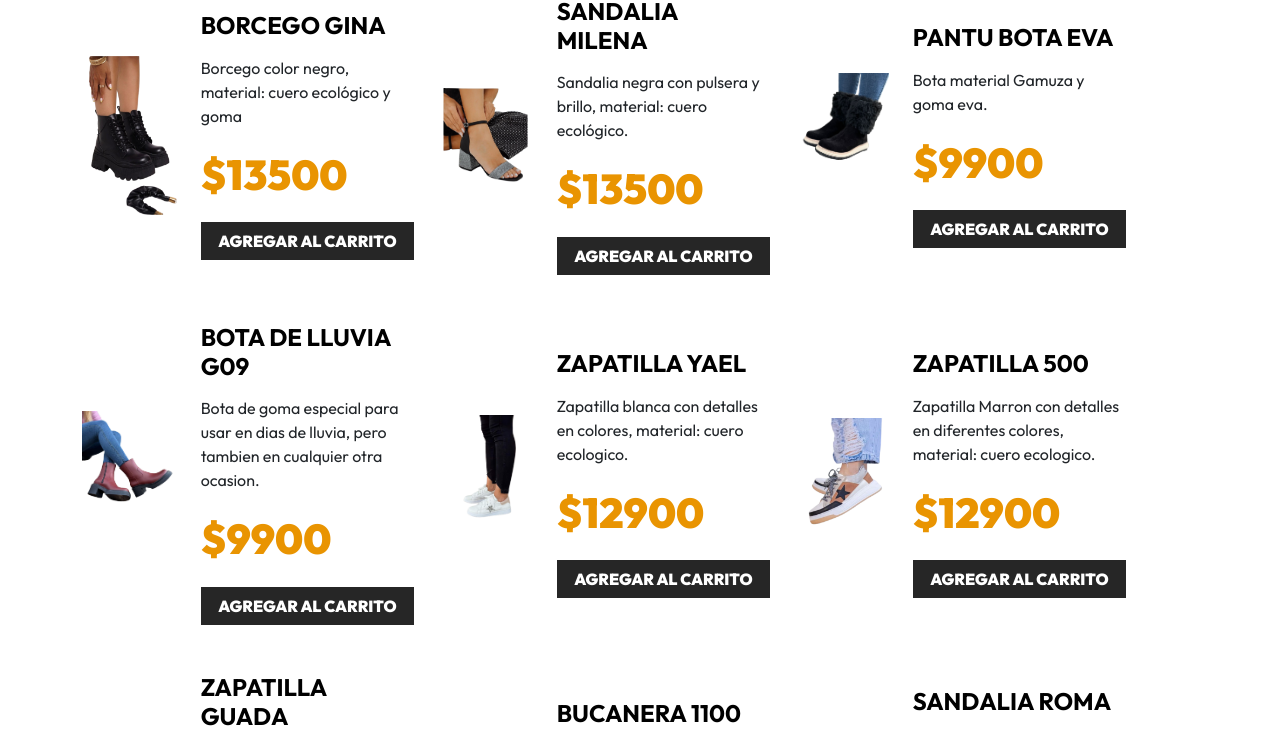
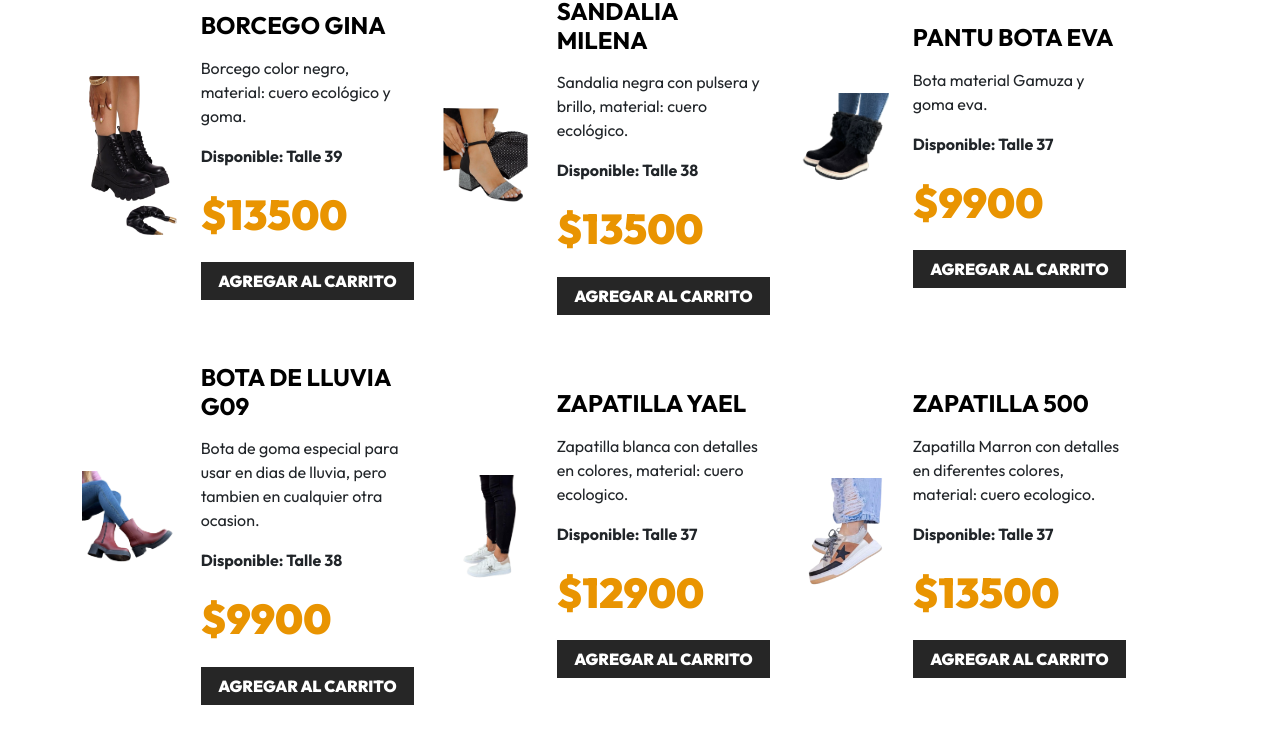
Before and after one commit to AmaliaRibeiro/TiendaDeZapatos-Vue3.Js, a Vue app: page / in a window 1280 px wide. Shown: the part 1019-1755 px from the top of the page. Built offline with nearby package versions, Linux system fonts and the light colour scheme.

Commit message:
feat: add one line zapato component

```diff
--- a/src/App.vue
+++ b/src/App.vue
@@ -42,13 +42,14 @@ const guardarLocalStorage = () => {
 
  const decrementarCantidad = (id) => {
   const index = carrito.value.findIndex(producto => producto.id === id)
-  if(carrito.value[index].cantidad <= 1) return //validacion para que no baje del 1 la cantidad
+  if(carrito.value[index].cantidad <= 1)
+  return //validacion para que no baje del 1 la cantidad
   carrito.value[index].cantidad--
  }
 
  const incrementarCantidad = (id) => {
   const index = carrito.value.findIndex(producto => producto.id === id)
-  if(carrito.value[index].cantidad >= 5) return //para que no sume mas de 1 en cantidad.
+  if(carrito.value[index].cantidad >= 1) return //para que no sume mas de 1 en cantidad.
   carrito.value[index].cantidad++
  }
 
--- a/src/components/Zapato.vue
+++ b/src/components/Zapato.vue
@@ -21,6 +21,7 @@ defineEmits(['agregar-carrito'])
         <h3 class="text-black fs-4 fw-bold text-uppercase">{{ zapato.nombre}}</h3>
         <p>{{ numero }}</p>
         <p>{{ zapato.descripcion }}</p>
+        <p class="fw-bold">{{ zapato.talle }}</p>
         <p class="fw-black text-primary fs-3">${{ zapato.precio }}</p>
         <button
             type="button"
--- a/src/data/zapatos.js
+++ b/src/data/zapatos.js
@@ -3,7 +3,8 @@ export const db = [
         id: 1,
         nombre: 'Borcego Gina',
         imagen: 'botaGina',
-        descripcion: 'Borcego color negro, material: cuero ecológico y goma',
+        descripcion: 'Borcego color negro, material: cuero ecológico y goma.',
+        talle: 'Disponible: Talle 39',
         precio: 13500,
     },
     {
@@ -11,6 +12,7 @@ export const db = [
         nombre: 'Sandalia Milena',
         imagen: 'milena2',
         descripcion: 'Sandalia negra con pulsera y brillo, material: cuero ecológico.',
+        talle: 'Disponible: Talle 38',
         precio: 13500,
     },
     {
@@ -18,6 +20,7 @@ export const db = [
         nombre: 'Pantu Bota Eva',
         imagen: 'pantuBota2',
         descripcion: 'Bota material Gamuza y goma eva.',
+        talle: 'Disponible: Talle 37',
         precio: 9900,
     },
     {
@@ -25,6 +28,7 @@ export const db = [
         nombre: 'Bota de lluvia G09',
         imagen: 'pantuLluvia',
         descripcion: 'Bota de goma especial para usar en dias de lluvia, pero tambien en cualquier otra ocasion.',
+        talle: 'Disponible: Talle 38',
         precio: 9900,
     },
     {
@@ -32,6 +36,7 @@ export const db = [
         nombre: 'Zapatilla Yael',
         imagen: 'yael',
         descripcion: 'Zapatilla blanca con detalles en colores, material: cuero ecologico.',
+        talle: 'Disponible: Talle 37',
         precio: 12900,
     },
     {
@@ -39,13 +44,15 @@ export const db = [
         nombre: 'Zapatilla 500',
         imagen: 'zapa500_2',
         descripcion: 'Zapatilla Marron con detalles en diferentes colores, material: cuero ecologico.',
-        precio: 12900,
+        talle: 'Disponible: Talle 37',
+        precio: 13500,
     },
     {
         id: 7,
         nombre: 'Zapatilla Guada',
         imagen: 'zapaTini1',
         descripcion: 'Zapatilla rosa con altura con detalles en brillo.',
+        talle: 'Disponible: Talle 38',
         precio: 16900,
     },
     {
@@ -53,6 +60,7 @@ export const db = [
         nombre: 'Bucanera 1100',
         imagen: 'buca1',
         descripcion: 'Bucanera material: gamuza.',
+        talle: 'Disponible: Talle 38',
         precio: 13500,
     },
     {
@@ -60,6 +68,7 @@ export const db = [
         nombre: 'Sandalia Roma',
         imagen: 'romanaSuela',
         descripcion: 'Sandalia 100% Cuero color suela, material: cuero y yute.',
+        talle: 'Disponible: Talle 36',
         precio: 13900,
     },
     {
@@ -67,6 +76,7 @@ export const db = [
         nombre: 'Sandalia Romani',
         imagen: 'romanaVerde',
         descripcion: 'Sandalia verde 100% Cuero.',
+        talle: 'Disponible: Talle 37',
         precio: 13900,
     },
     {
@@ -74,6 +84,7 @@ export const db = [
         nombre: 'Sandalia Sandi Fucsia',
         imagen: 'sandiFucsia',
         descripcion: 'Sandalia Fucsia brillante, de material: Cuero ecologico con detalles en piedras.',
+        talle: 'Disponible: Talle 37',
         precio: 13500,
     },
     {
@@ -81,6 +92,7 @@ export const db = [
         nombre: 'Sandalia Sandi Verde',
         imagen: 'sandiVerde',
         descripcion: 'Sandalia Verde manzana, de material: Cuero ecologico con detalles en piedras.',
+        talle: 'Disponible: Talle 38',
         precio: 13500,
     },
 ]
```
